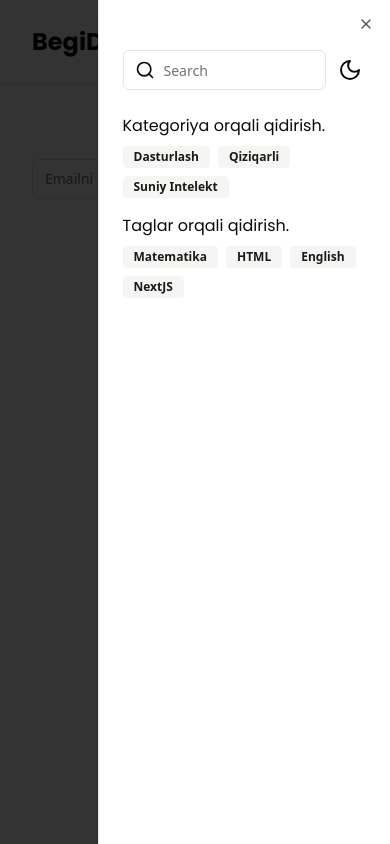
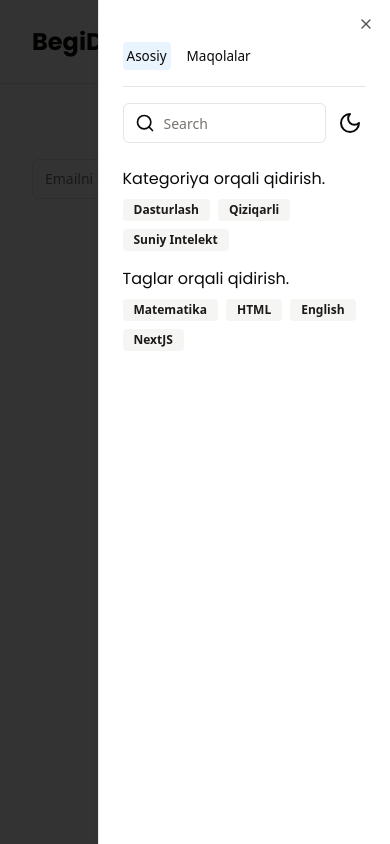
Before and after one commit to BegiDev/blog, a Next.js app: page / in a window 390 px wide. Both pictures are taken after a click on the button 346 px from the left and 41 px from the top of the page. Built offline with nearby package versions, Linux system fonts and the light colour scheme.

Commit message:
responsive navbar

```diff
--- a/app/(root)/_components/footer.tsx
+++ b/app/(root)/_components/footer.tsx
@@ -18,7 +18,7 @@ function Footer() {
         <div className="flex w-full max-w-sm items-center space-x-2">
           <Input type="email" placeholder="Emailni kiriting" />
           <Button type="submit" variant={"destructive"}>
-            Jo`natish
+            Jonatish
           </Button>
         </div>
       </div>
--- a/app/(root)/_components/global-search.tsx
+++ b/app/(root)/_components/global-search.tsx
@@ -7,10 +7,15 @@ import {
   SheetHeader,
   SheetTrigger,
 } from "@/components/ui/sheet";
-import { popularCategories, popularTags } from "@/constant";
+import { navLinks, popularCategories, popularTags } from "@/constant";
+import { cn } from "@/lib/utils";
 import { AlignRight, Search } from "lucide-react";
+import Link from "next/link";
+import { usePathname } from "next/navigation";
 
 function GlobalSearch() {
+  const pathName = usePathname()
+
   return (
     <Sheet>
       <SheetTrigger>
@@ -18,6 +23,20 @@ function GlobalSearch() {
       </SheetTrigger>
       <SheetContent className="pt-[42px]">
         <SheetHeader>
+          <div className="flex gap-3 md:hidden border-b pb-4">
+            {navLinks.map((nav) => (
+              <Link
+                href={nav.route}
+                key={nav.id}
+                className={cn(
+                  `hover:bg-blue-300/20 py-1 px-[4px] md:px-3 cursor-pointer rounded-sm transition-colors font-medium text-[13.5px]`,
+                  pathName === nav.route && "bg-blue-300/20"
+                )}
+              >
+                {nav.name}
+              </Link>
+            ))}
+          </div>
           <div className="flex items-center justify-between py-2 gap-2">
             <div className="relative">
               <div className="grid w-full max-w-sm items-center gap-2">
@@ -36,18 +55,26 @@ function GlobalSearch() {
           </div>
         </SheetHeader>
         <div className="flex flex-col space-y-2 mt-4">
-          <p className="font-poppins text-base md:text-lg">Kategoriya orqali qidirish.</p>
+          <p className="font-poppins text-base md:text-lg">
+            Kategoriya orqali qidirish.
+          </p>
           <div className="flex flex-wrap gap-2">
             {popularCategories.map((item) => (
-              <Badge key={item.slug} variant={'secondary'}>{item.name}</Badge>
+              <Badge key={item.slug} variant={"secondary"}>
+                {item.name}
+              </Badge>
             ))}
           </div>
         </div>
         <div className="flex flex-col space-y-2 mt-4">
-          <p className="font-poppins text-base md:text-lg">Taglar orqali qidirish.</p>
+          <p className="font-poppins text-base md:text-lg">
+            Taglar orqali qidirish.
+          </p>
           <div className="flex flex-wrap gap-2">
             {popularTags.map((item) => (
-              <Badge key={item.slug} variant={'secondary'}>{item.name}</Badge>
+              <Badge key={item.slug} variant={"secondary"}>
+                {item.name}
+              </Badge>
             ))}
           </div>
         </div>
--- a/app/(root)/_components/navbar.tsx
+++ b/app/(root)/_components/navbar.tsx
@@ -16,7 +16,7 @@ const Navbar = () => {
           <h1 className="text-2xl font-bold md:text-3xl">BegiDev</h1>
         </Link>
         <div className="flex items-center md:gap-8">
-          <div className="flex pr-4 text-[14.5px] md:text-base">
+          <div className="hidden md:flex pr-4 text-[14.5px] md:text-base gap-1">
             {navLinks.map((nav) => (
               <Link
                 key={nav.route}
--- a/constant/index.ts
+++ b/constant/index.ts
@@ -1,8 +1,8 @@
 import { Home, Newspaper } from "lucide-react";
 
 export const navLinks = [
-  { name: "Asosiy", route: "/", icon: Home },
-  { name: "Maqolalar", route: "/blog", icon: Newspaper },
+  { name: "Asosiy", route: "/", icon: Home, id: 0 },
+  { name: "Maqolalar", route: "/blog", icon: Newspaper, id: 1 },
 ];
 
 export const popularCategories = [
```
